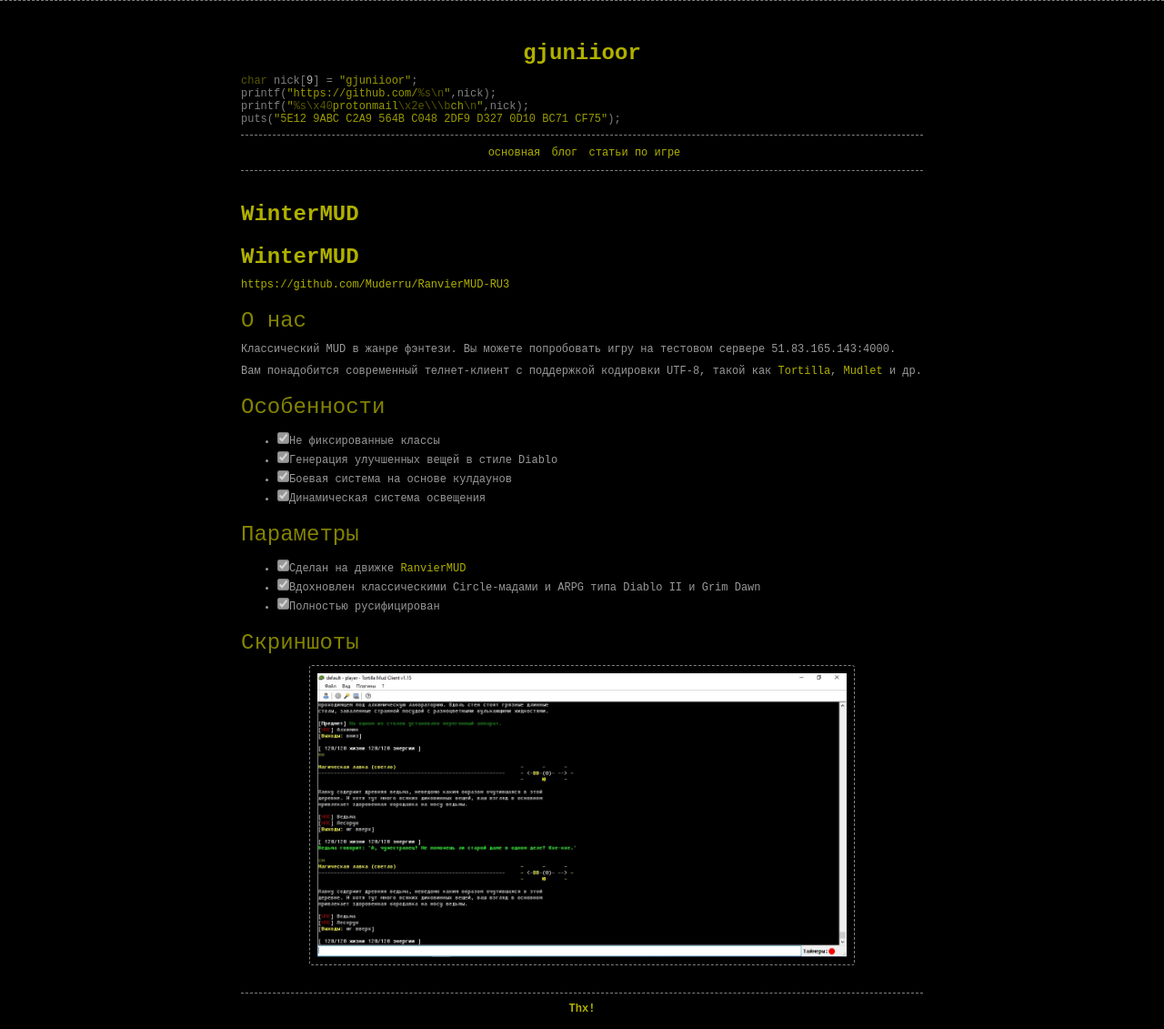
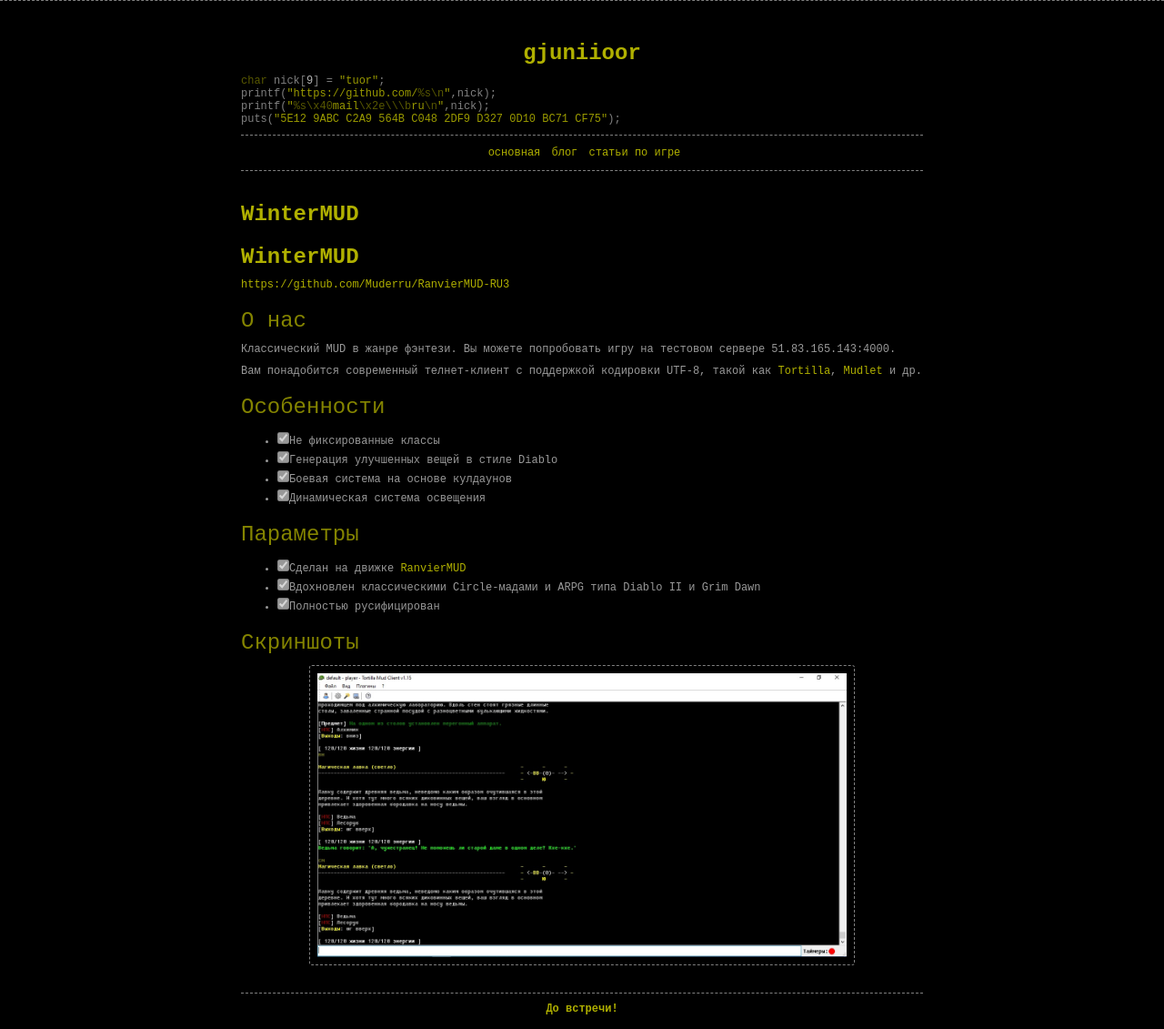
Before and after one commit to WinterMUD/wintermud.github.io, a Jekyll site: the page built from index.md, in a window 1280 px wide. Shown: the whole page at 91% size. Built offline with Jekyll 4.4.1, drawn with Linux system fonts in a browser that asks for light colours; our own code applies the rules of GitHub Pages for plain Markdown files.

Commit message:
Update _config.yml

```diff
--- a/_config.yml
+++ b/_config.yml
@@ -1,21 +1,21 @@
 # Site settings
-title: "gjuniioor"
-bye_message: "Thx!"
-baseurl: "/clyell/"
-url: "https://gjuniioor.github.io"
-disqus: gjuniioor
+title: "WinterMUD"
+bye_message: "До встречи!"
+baseurl: ""
+url: "https://wintermud.github.io/"
+disqus: wintermud
 
 # Header settings
-nick: "gjuniioor"
+nick: "tuor"
 mail:
-    domain: "protonmail"
-    ext: "ch"
+    domain: "mail"
+    ext: "ru"
 source_code:
     server: "github.com"
-    nick: "gjuniioor"
+    nick: "wintermud"
 blog:
     server: "wordpress.com"
-    nick: "gjuniioor"
+    nick: "wintermud"
 fingerprint_key: "5E12 9ABC C2A9 564B C048  2DF9 D327 0D10 BC71 CF75"
 
 # Build settings
```
